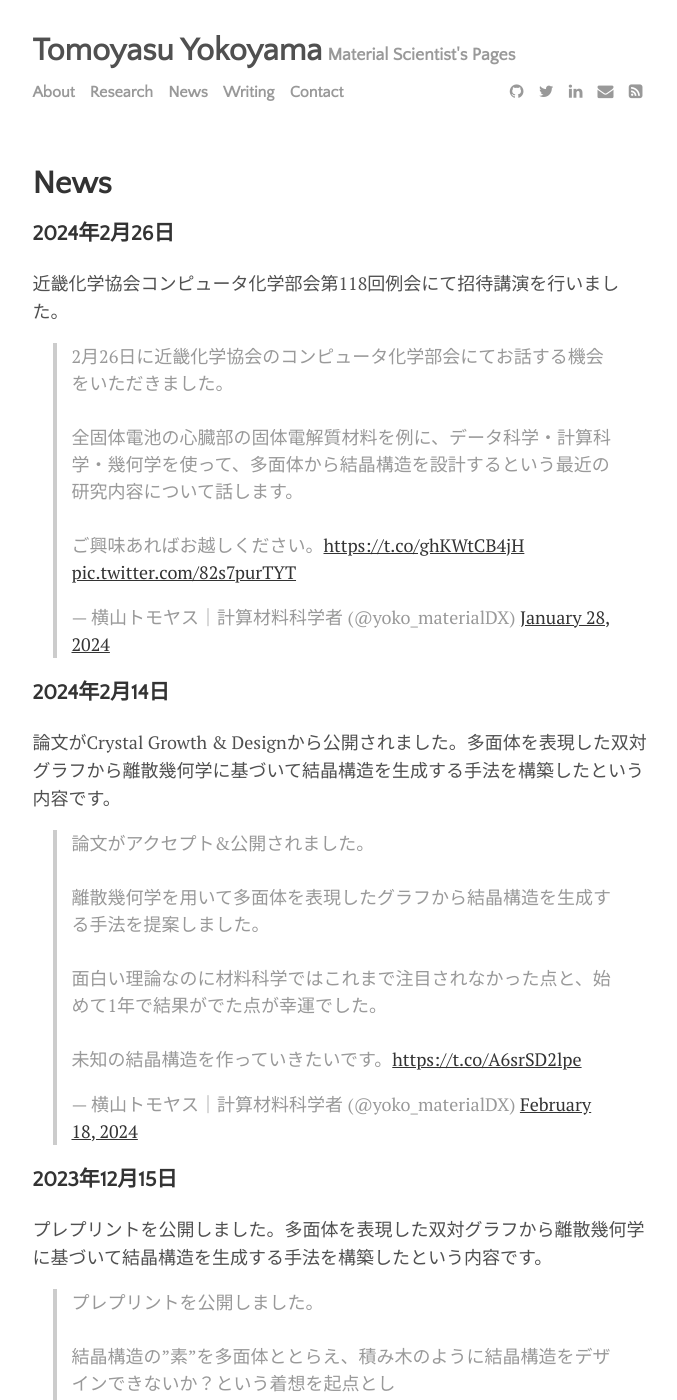
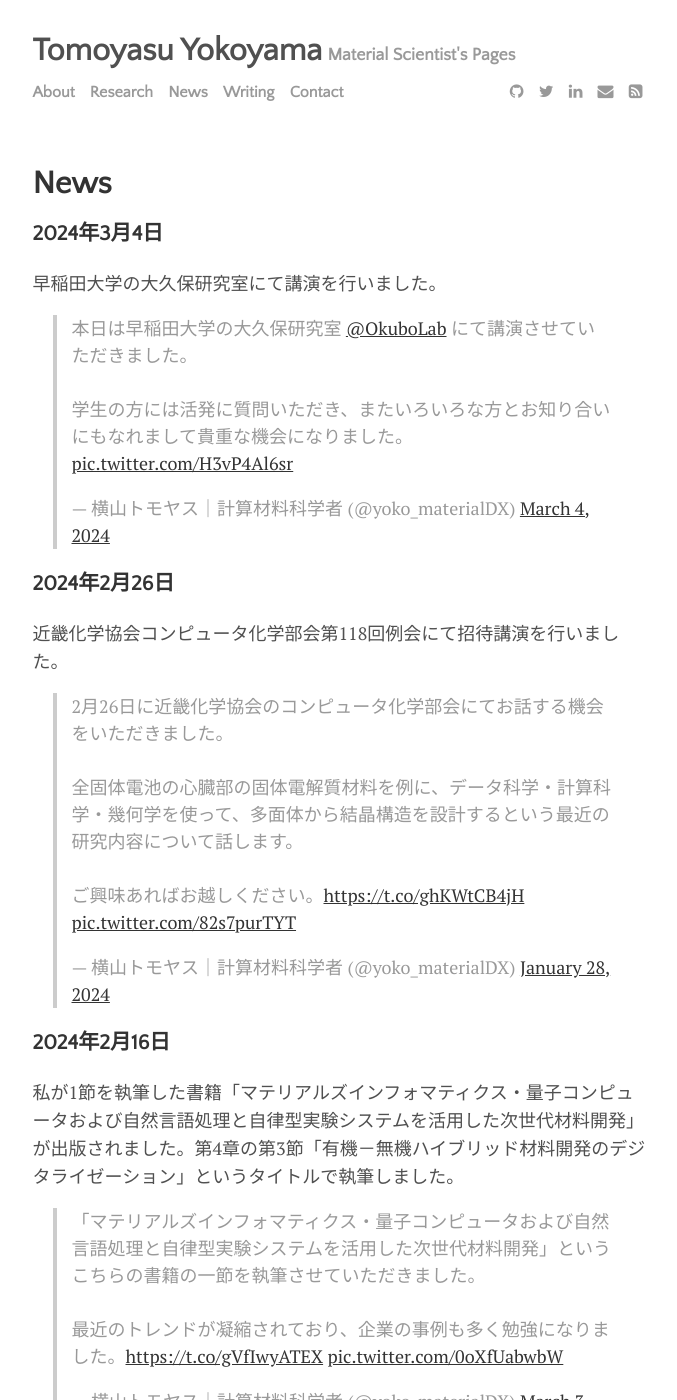
Before and after one commit to yokoyamatomoyasu/yokoyamatomoyasu.github.io, a Jekyll site: the page built from menu/news.md, in a window 1280 px wide and 1400 px high. Shown: the whole window, without its empty margins (300-977 px from the left). Built offline with Jekyll 4.4.1, drawn with Linux system fonts in a browser that asks for light colours; comment, search, counter and statistics services are not loaded; some of the changed text lies outside the part shown.

Commit message:
GitHub pages site with Jekyll

```diff
--- a/menu/news.md
+++ b/menu/news.md
@@ -4,9 +4,17 @@ title:  News
 permalink: /news
 ---
 
+### 2024年3月4日
+早稲田大学の大久保研究室にて講演を行いました。
+<blockquote class="twitter-tweet"><p lang="ja" dir="ltr">本日は早稲田大学の大久保研究室 <a href="https://twitter.com/OkuboLab?ref_src=twsrc%5Etfw">@OkuboLab</a> にて講演させていただきました。<br><br>学生の方には活発に質問いただき、またいろいろな方とお知り合いにもなれまして貴重な機会になりました。 <a href="https://t.co/H3vP4Al6sr">pic.twitter.com/H3vP4Al6sr</a></p>&mdash; 横山トモヤス｜計算材料科学者 (@yoko_materialDX) <a href="https://twitter.com/yoko_materialDX/status/1764622116052410425?ref_src=twsrc%5Etfw">March 4, 2024</a></blockquote> <script async src="https://platform.twitter.com/widgets.js" charset="utf-8"></script>
+
 ### 2024年2月26日
 近畿化学協会コンピュータ化学部会第118回例会にて招待講演を行いました。
 <blockquote class="twitter-tweet"><p lang="ja" dir="ltr">2月26日に近畿化学協会のコンピュータ化学部会にてお話する機会をいただきました。<br><br>全固体電池の心臓部の固体電解質材料を例に、データ科学・計算科学・幾何学を使って、多面体から結晶構造を設計するという最近の研究内容について話します。<br><br>ご興味あればお越しください。<a href="https://t.co/ghKWtCB4jH">https://t.co/ghKWtCB4jH</a> <a href="https://t.co/82s7purTYT">pic.twitter.com/82s7purTYT</a></p>&mdash; 横山トモヤス｜計算材料科学者 (@yoko_materialDX) <a href="https://twitter.com/yoko_materialDX/status/1751560754896183398?ref_src=twsrc%5Etfw">January 28, 2024</a></blockquote> <script async src="https://platform.twitter.com/widgets.js" charset="utf-8"></script>
+
+### 2024年2月16日
+私が1節を執筆した書籍「マテリアルズインフォマティクス・量子コンピュータおよび自然言語処理と自律型実験システムを活用した次世代材料開発」が出版されました。第4章の第3節「有機－無機ハイブリッド材料開発のデジタライゼーション」というタイトルで執筆しました。
+<blockquote class="twitter-tweet"><p lang="ja" dir="ltr">「マテリアルズインフォマティクス・量子コンピュータおよび自然言語処理と自律型実験システムを活用した次世代材料開発」というこちらの書籍の一節を執筆させていただきました。<br><br>最近のトレンドが凝縮されており、企業の事例も多く勉強になりました。<a href="https://t.co/gVfIwyATEX">https://t.co/gVfIwyATEX</a> <a href="https://t.co/0oXfUabwbW">pic.twitter.com/0oXfUabwbW</a></p>&mdash; 横山トモヤス｜計算材料科学者 (@yoko_materialDX) <a href="https://twitter.com/yoko_materialDX/status/1764244326815871407?ref_src=twsrc%5Etfw">March 3, 2024</a></blockquote> <script async src="https://platform.twitter.com/widgets.js" charset="utf-8"></script>
 
 ### 2024年2月14日
 論文がCrystal Growth & Designから公開されました。多面体を表現した双対グラフから離散幾何学に基づいて結晶構造を生成する手法を構築したという内容です。
```
Also changed, not shown: menu/about.md (+1 -1 lines).
